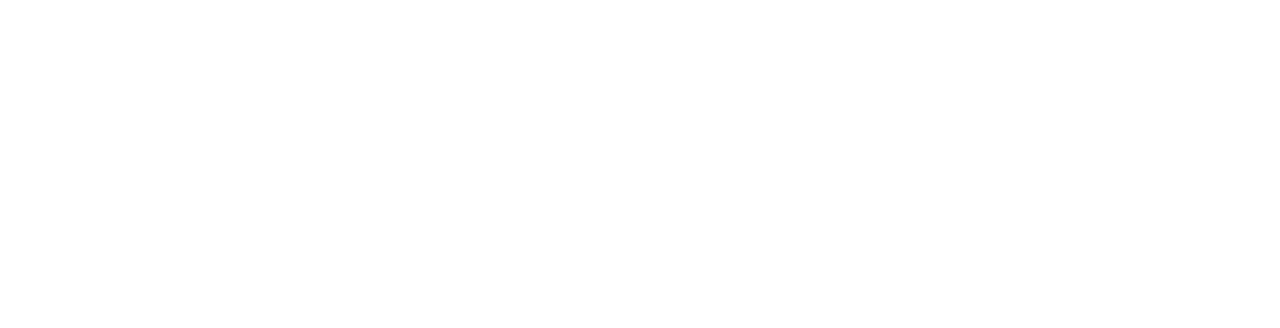
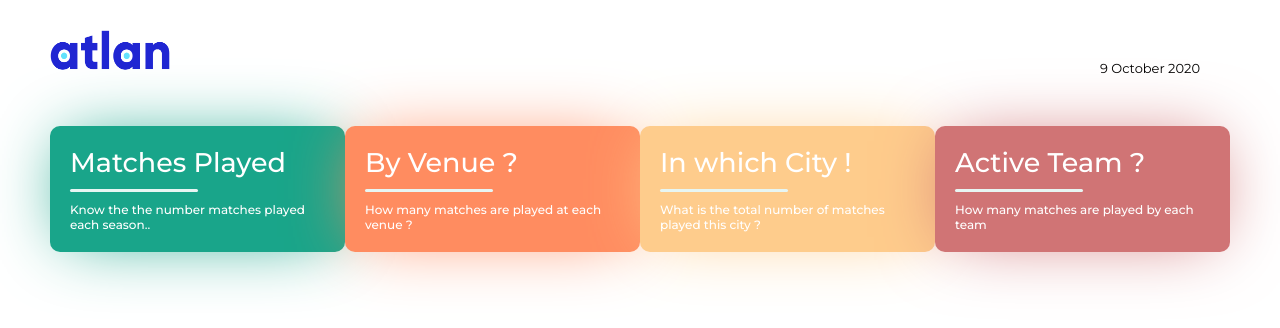
Before and after one commit to RishabhVerma098/AtlanTaskRishabhVerma, a React (Create React App) app: page / in a window 1280 px wide. Shown: the top 328 px of the page. Built offline with nearby package versions, Linux system fonts and the light colour scheme.

Commit message:
box array

```diff
--- a/package.json
+++ b/package.json
@@ -11,8 +11,8 @@
     "react-dom": "^16.13.1",
     "react-redux": "^7.2.1",
     "react-scripts": "3.4.3",
-    "redux": "^4.0.5",
-    "victory": "^35.1.1"
+    "react-vis": "^1.11.7",
+    "redux": "^4.0.5"
   },
   "scripts": {
     "start": "react-scripts start",
--- a/src/App.js
+++ b/src/App.js
@@ -1,7 +1,14 @@
 import React from "react";
+import Heading from "./components/heading/heading";
+import BoxArray from "./components/boxarray/boxarray";
 import "./App.scss";
 function App() {
-  return <div className="App"></div>;
+  return (
+    <div className="App">
+      <Heading />
+      <BoxArray />
+    </div>
+  );
 }
 
 export default App;
--- a/src/App.scss
+++ b/src/App.scss
@@ -1,19 +1,8 @@
-* {
-  padding: 0;
-  margin: 0;
-  box-sizing: border-box;
-}
+@import "./global/global";
 
 .App {
   width: 100%;
   height: 100vh;
-
-  .container {
-    background-color: antiquewhite;
-
-    height: 500px;
-
-    margin-top: 4rem;
-    padding: 1rem;
-  }
+  padding-left: 5rem;
+  padding-right: 5rem;
 }
--- /dev/null
+++ b/src/components/boxarray/boxarray.js
@@ -0,0 +1,54 @@
+import React from "react";
+import "./boxarray.scss";
+
+function BoxArray() {
+  const ques = [
+    {
+      title: "Matches Played",
+      description: "Know the the number matches played each season..",
+      color: "#19a58a",
+      lightColor: "#e7f6f3",
+      shadow: "0px 0px 69px -15px rgba(25,165,138,1)",
+    },
+    {
+      title: "By Venue ?",
+      description: "How many matches are played at each venue ?",
+      color: "#ff8c60",
+      lightColor: "#fff4f0",
+      shadow: " 0px 0px 69px -15px rgba(255,140,96,1)",
+    },
+    {
+      title: "In which City !",
+      description: "What is the total number of matches played this city ?",
+      color: "#fecc8c",
+      lightColor: "#fffaf4",
+      shadow: "0px 0px 69px -15px rgba(254,204,140,1)",
+    },
+    {
+      title: "Active Team ?",
+      description: "How many matches are played by each team",
+      color: "#d07475",
+      lightColor: "#fcf0f0",
+      shadow: "0px 0px 69px -15px rgba(208,116,117,1)",
+    },
+  ];
+
+  return (
+    <div className="box-array">
+      {ques.map((i) => {
+        return (
+          <div
+            className="box"
+            style={{ backgroundColor: i.color, boxShadow: i.shadow }}
+          >
+            <h5>{i.title}</h5>
+            <hr></hr>
+            <p>{i.description}</p>
+          </div>
+        );
+      })}
+    </div>
+  );
+}
+
+export default BoxArray;
--- /dev/null
+++ b/src/components/boxarray/boxarray.scss
@@ -0,0 +1,33 @@
+.box-array {
+  margin-top: 2rem;
+
+  width: 100%;
+  display: flex;
+  justify-content: space-between;
+  .box {
+    width: 300px;
+    padding: 2rem;
+    background-color: white;
+    border-radius: 1rem;
+
+    hr {
+      margin-top: 1rem;
+      margin-right: 50%;
+      height: 0.3em;
+      border-radius: 10px;
+      background-color: var(--lightGreen);
+      border: none;
+    }
+    h5 {
+      font-size: 2.7rem;
+      color: white;
+      font-weight: 500;
+    }
+    p {
+      padding-top: 1rem;
+      font-size: 1.2rem;
+      color: white;
+      font-weight: 500;
+    }
+  }
+}
--- /dev/null
+++ b/src/components/heading/heading.js
@@ -0,0 +1,16 @@
+import React from "react";
+import "./heading.scss";
+function Heading() {
+  return (
+    <div className="heading">
+      <div className="logo">
+        <img src={require("../../assets/images/logo.png")} alt="atlan"></img>
+      </div>
+      <div className="date">
+        <p>9 October 2020</p>
+      </div>
+    </div>
+  );
+}
+
+export default Heading;
--- /dev/null
+++ b/src/components/heading/heading.scss
@@ -0,0 +1,21 @@
+.heading {
+  display: flex;
+  padding-top: 3rem;
+  width: 100%;
+  justify-content: space-between;
+  .logo {
+    display: flex;
+    flex-direction: column;
+    img {
+      width: 120px;
+      height: 50px;
+    }
+  }
+  .date {
+    padding: 3rem;
+    p {
+      font-size: 1.3rem;
+      font-weight: 400;
+    }
+  }
+}
--- a/src/global/_global.scss
+++ b/src/global/_global.scss
@@ -1,3 +1,4 @@
+@import url("https://fonts.googleapis.com/css2?family=Montserrat:ital,wght@0,100;0,200;0,300;0,400;0,500;0,600;0,700;0,800;0,900;1,100;1,200;1,300;1,400;1,500;1,600;1,700;1,800;1,900&display=swap");
 * {
   padding: 0;
   margin: 0;
@@ -18,39 +19,42 @@
   --lightBlue: #ecf7fd;
   --lightGreen: #e7f6f3;
   --lightOrange: #fff4f0;
+  --lightYellow: "#fffaf4";
+  --lightRed: "#fcf0f0";
   --green: #19a58a;
   --orange: #ff8c60;
-  --red: #d09a9a;
+  --yellow: #fecc8c;
+  --red: #d07475;
   --blue: #3972e3;
 }
 
 h1 {
   font-size: var(--header1);
-  font-weight: 300;
+  font-weight: 500;
 }
 
 h2 {
   font-size: var(--header2);
-  font-weight: 300;
+  font-weight: 500;
 }
 
 h3 {
   font-size: var(--header3);
-  font-weight: 300;
+  font-weight: 500;
 }
 
 h4 {
   font-size: var(--header4);
-  font-weight: 300;
+  font-weight: 500;
 }
 
 h5 {
   font-size: var(--header5);
-  font-weight: 300;
+  font-weight: 500;
 }
 h6 {
   font-size: var(--header6);
-  font-weight: 300;
+  font-weight: 500;
 }
 a {
   text-decoration: none;
```
Also changed, not shown: src/assets/images/logo.png (added), 1 other file (tests, documents, lock files or other folders).
